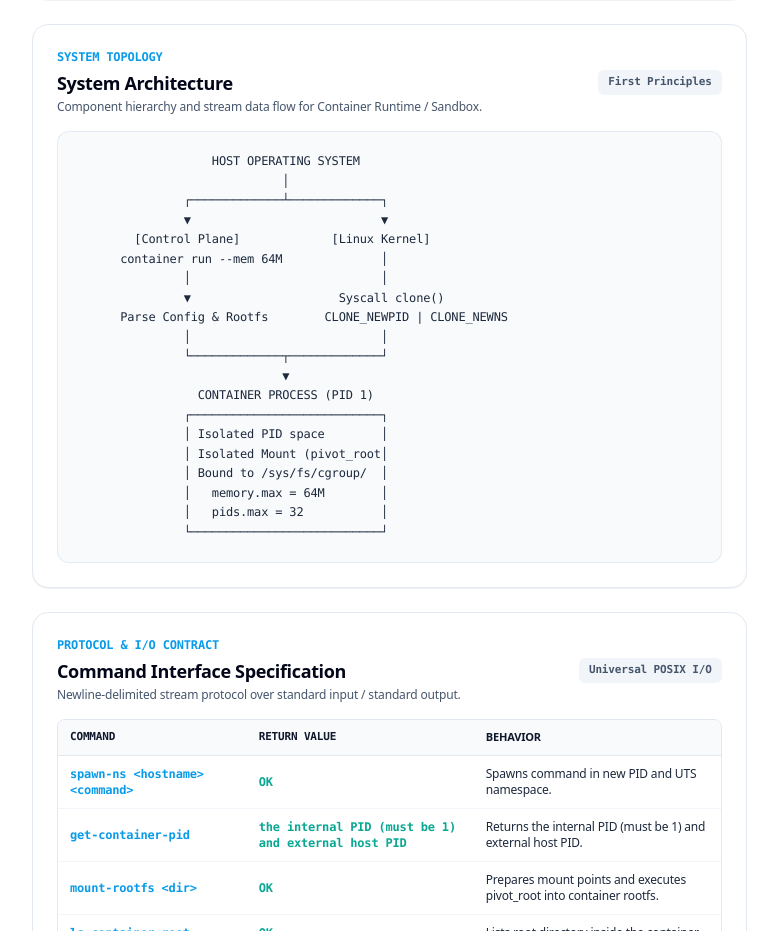
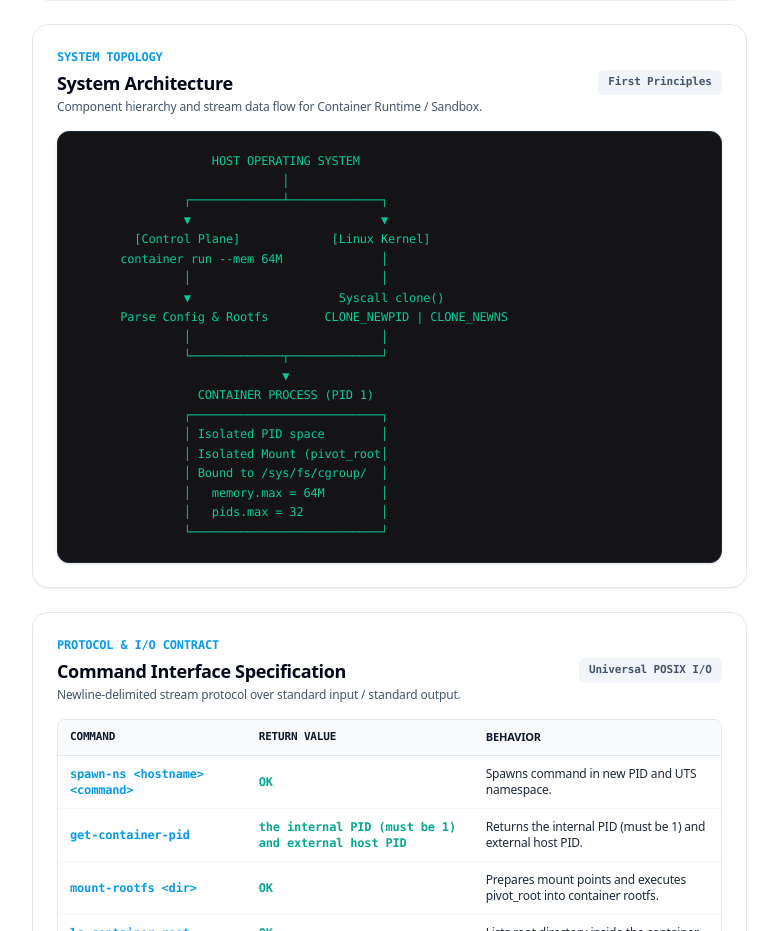
Before and after one commit to PandiaJason/ALGO, a Next.js app: page /challenges/container-runtime in a window 1280 px wide. Shown: the part 1940-2871 px from the top of the page, without its empty margins (64-842 px from the left). Built offline with nearby package versions, Linux system fonts and the light colour scheme; no server answers; the database is empty.

Commit message:
style: align System Architecture theme with data flow diagram dark terminal styling

```diff
--- a/src/app/challenges/[id]/page.tsx
+++ b/src/app/challenges/[id]/page.tsx
@@ -796,8 +796,8 @@ export default async function ChallengeDetailPage({ params }: Props) {
                   </span>
                 </div>
 
-                <div className="p-5 rounded-xl bg-slate-50 border border-slate-200/80 font-mono text-xs text-slate-900 overflow-x-auto">
-                  <pre className="whitespace-pre leading-relaxed text-slate-800 font-medium">{architectureDiagram}</pre>
+                <div className="rounded-xl border border-slate-800 bg-[#141416] p-4 sm:p-5 font-mono text-[11px] sm:text-xs text-[#09C899] overflow-x-auto shadow-sm">
+                  <pre className="whitespace-pre leading-relaxed font-medium">{architectureDiagram}</pre>
                 </div>
               </div>
             )}
--- a/src/app/challenges/[id]/workspace/workspace-client.tsx
+++ b/src/app/challenges/[id]/workspace/workspace-client.tsx
@@ -535,7 +535,7 @@ export function WorkspaceClient({
                           ✕ Close
                         </button>
                       </div>
-                      <div className="p-3.5 rounded-lg bg-slate-50 border border-slate-200/80 font-mono text-[11px] text-slate-800 overflow-x-auto">
+                      <div className="p-3.5 rounded-xl bg-[#141416] border border-slate-800 font-mono text-[11px] text-[#09C899] overflow-x-auto shadow-sm">
                         <pre className="whitespace-pre leading-relaxed font-medium">{architectureDiagram}</pre>
                       </div>
                     </div>
```
